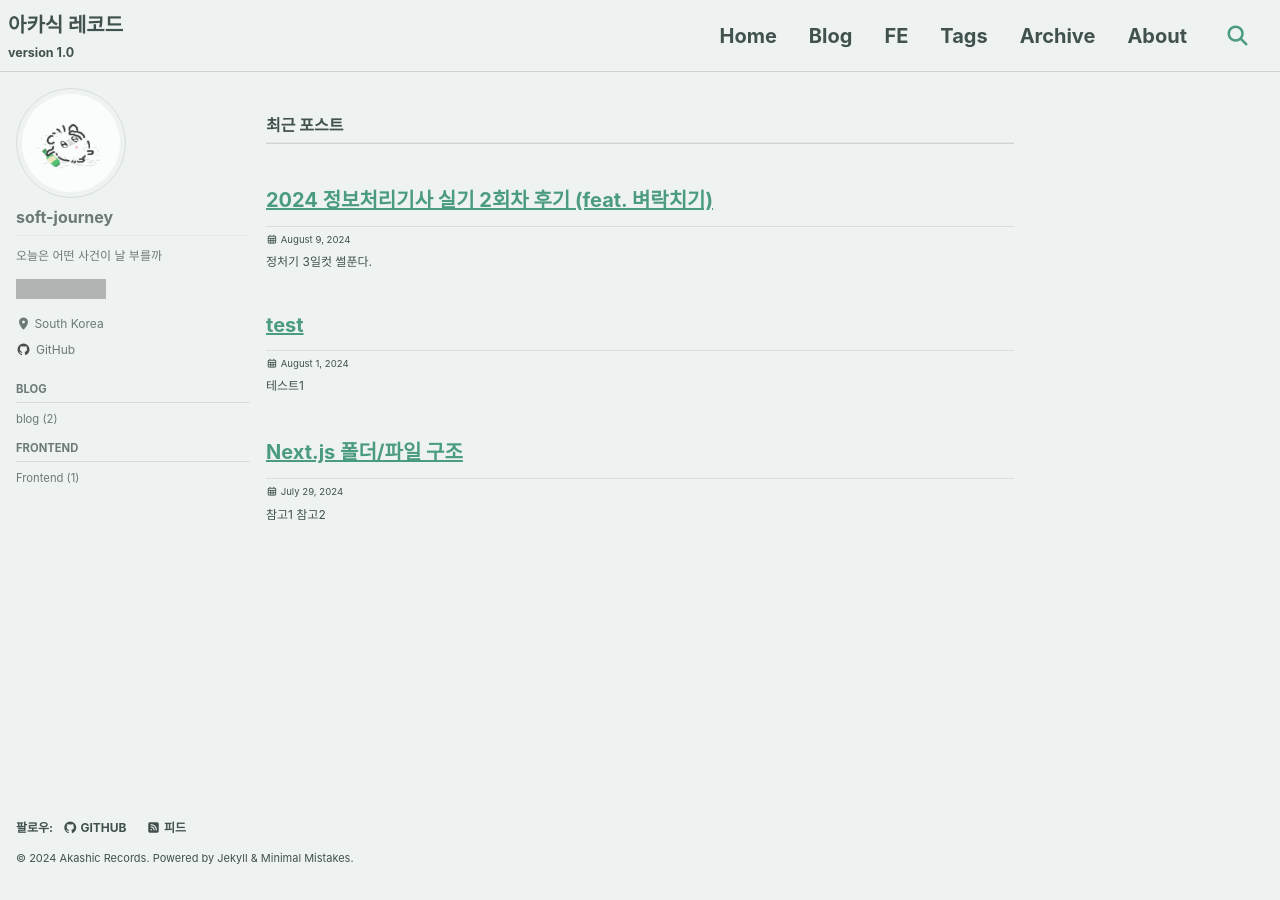
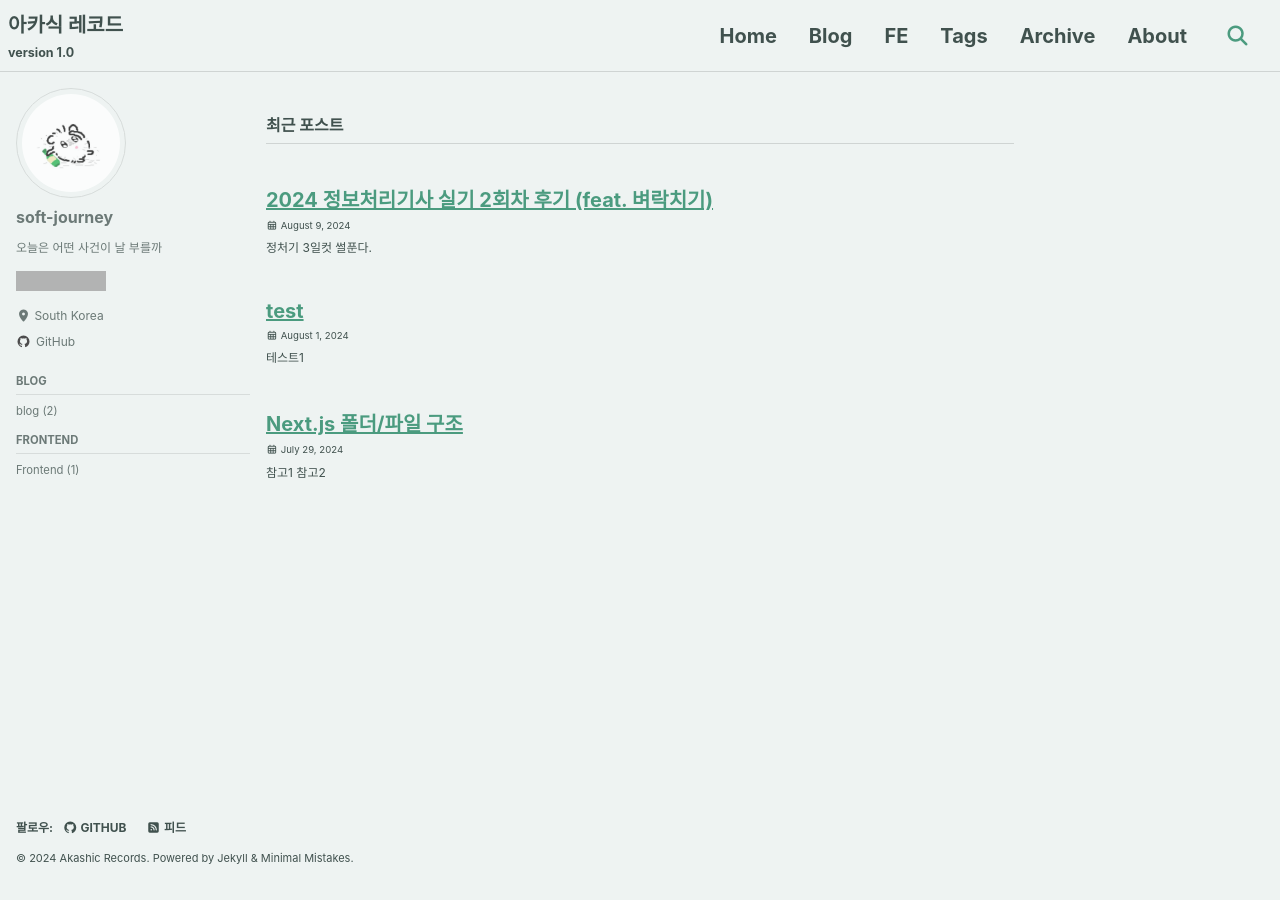
Before and after one commit to LogVentureIO/LogVentureIO.github.io, a Jekyll site: the page built from index.html, in a window 1280 px wide. Built offline with Jekyll 4.4.1, drawn with Linux system fonts in a browser that asks for light colours; cached includes are drawn as plain includes; the list of posts is cut into pages by our own code; grey boxes are pictures that could not be loaded.

Commit message:
Update _base.scss

```diff
--- a/_sass/minimal-mistakes/_base.scss
+++ b/_sass/minimal-mistakes/_base.scss
@@ -40,36 +40,10 @@ h1 {
 
 h2 {
   font-size: $h-size-2;
-  position: relative;
-  padding-bottom: 0.7em; // 여백 추가
-}
-
-h2::after {
-  content: "";
-  display: block;
-  width: 100%;
-  height: 1px; // 선의 두께
-  background-color: #dbdbdb; // 선의 색상
-  position: absolute;
-  bottom: 0; // `h2` 아래에 위치
-  left: 0;
 }
 
 h3 {
   font-size: $h-size-3;
-  position: relative;
-  padding-bottom: 0.5em; // 여백 추가
-}
-
-h3::after {
-  content: "";
-  display: block;
-  width: 100%;
-  height: 0.7px; // 선의 두께
-  background-color: #e4e4e4; // 선의 색상
-  position: absolute;
-  bottom: 0;
-  left: 0;
 }
 
 h4 {
```
